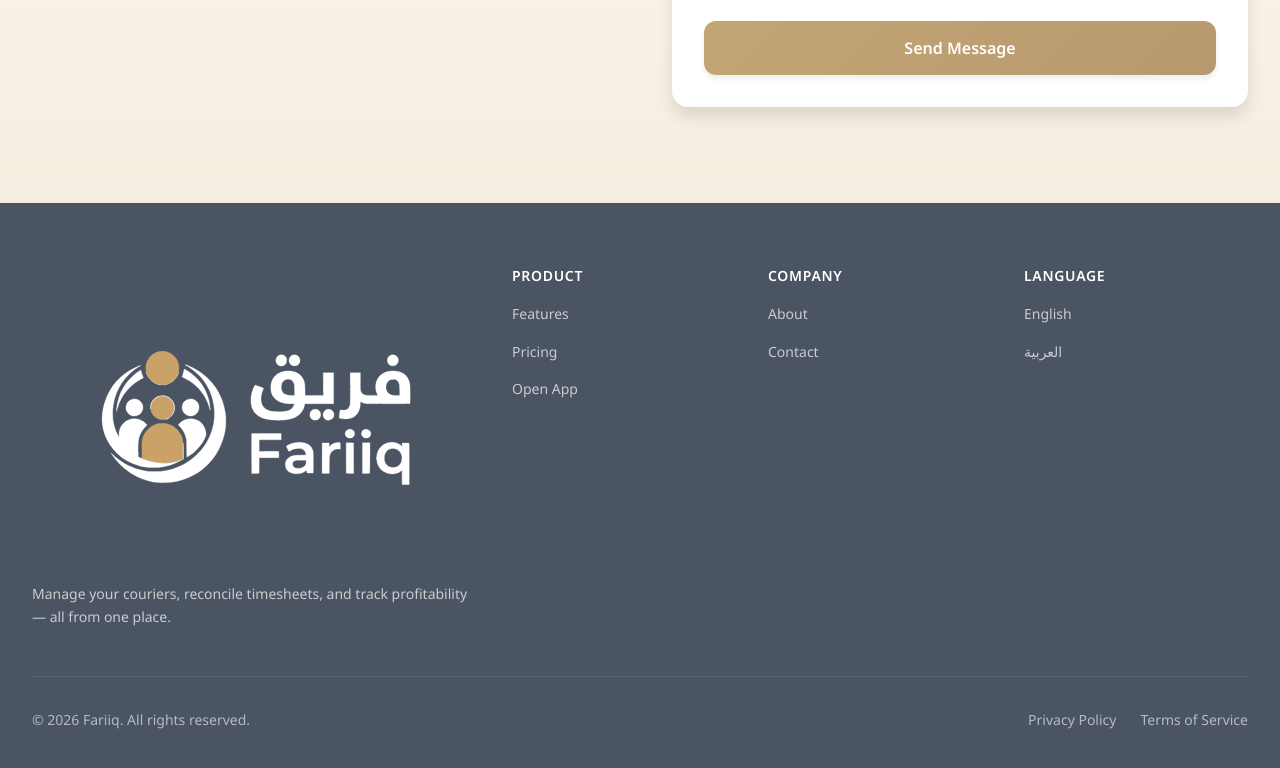
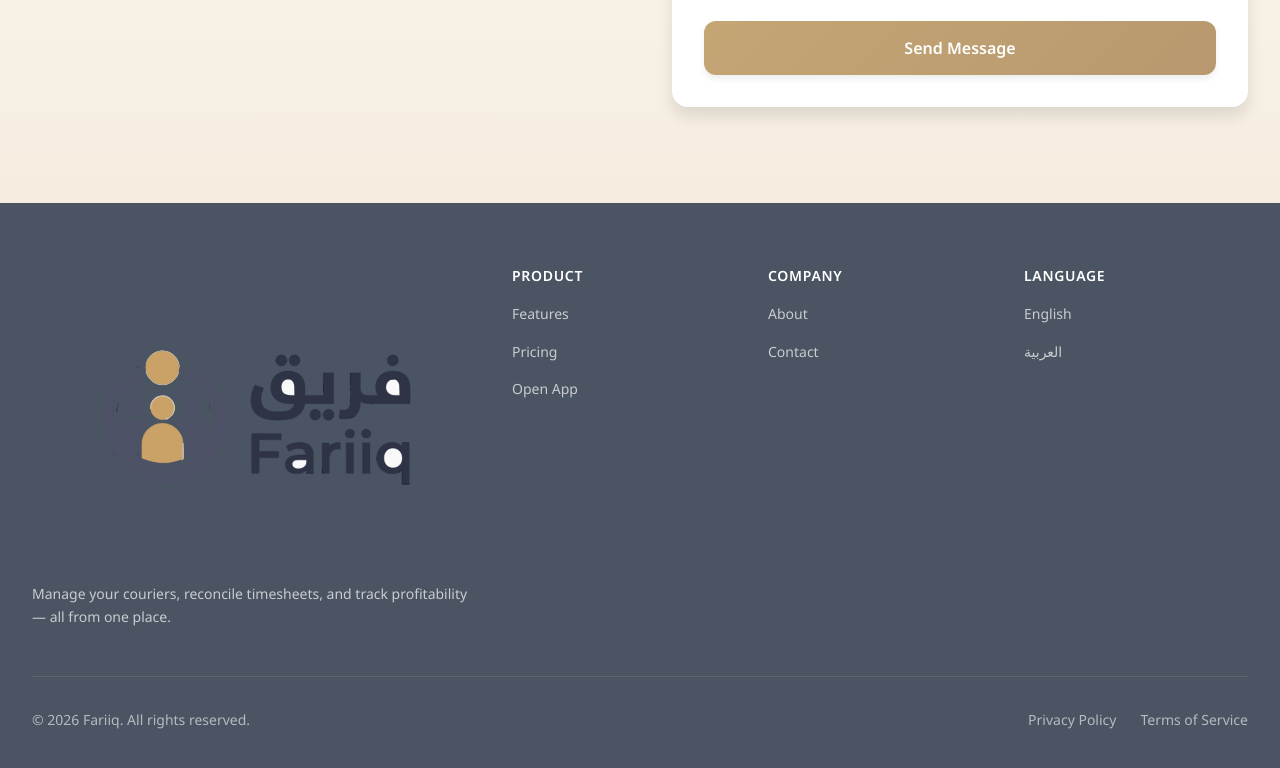
Before and after one commit to ahmedbahahalil/fariiq-website, a plain HTML site: page index.html in a window 1280 px wide. Shown: the part 3899-4667 px from the top of the page. Drawn offline with Linux system fonts and the light colour scheme.

Commit message:
Replace dark mode logo with light mode logo

```diff
--- a/index.html
+++ b/index.html
@@ -493,7 +493,7 @@
     <div class="container">
       <div class="footer__container">
         <div class="footer__brand">
-          <img src="images/fariiq_dark-mode.svg" alt="Fariiq" height="40">
+          <img src="images/fariiq_light-mode.svg" alt="Fariiq" height="40">
           <p data-i18n="footer_tagline">Manage your couriers, reconcile timesheets, and track profitability — all from one place.</p>
         </div>
 
```
